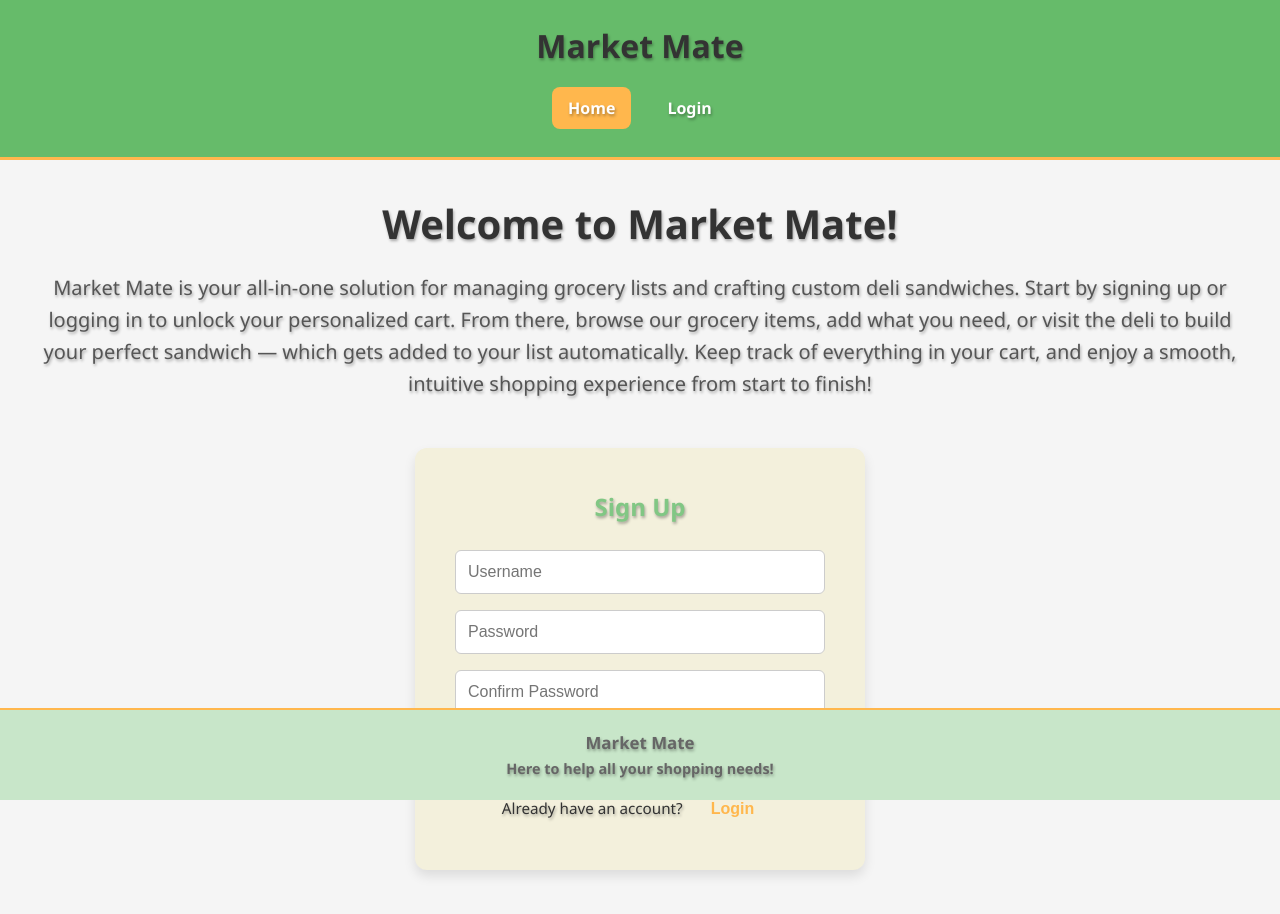
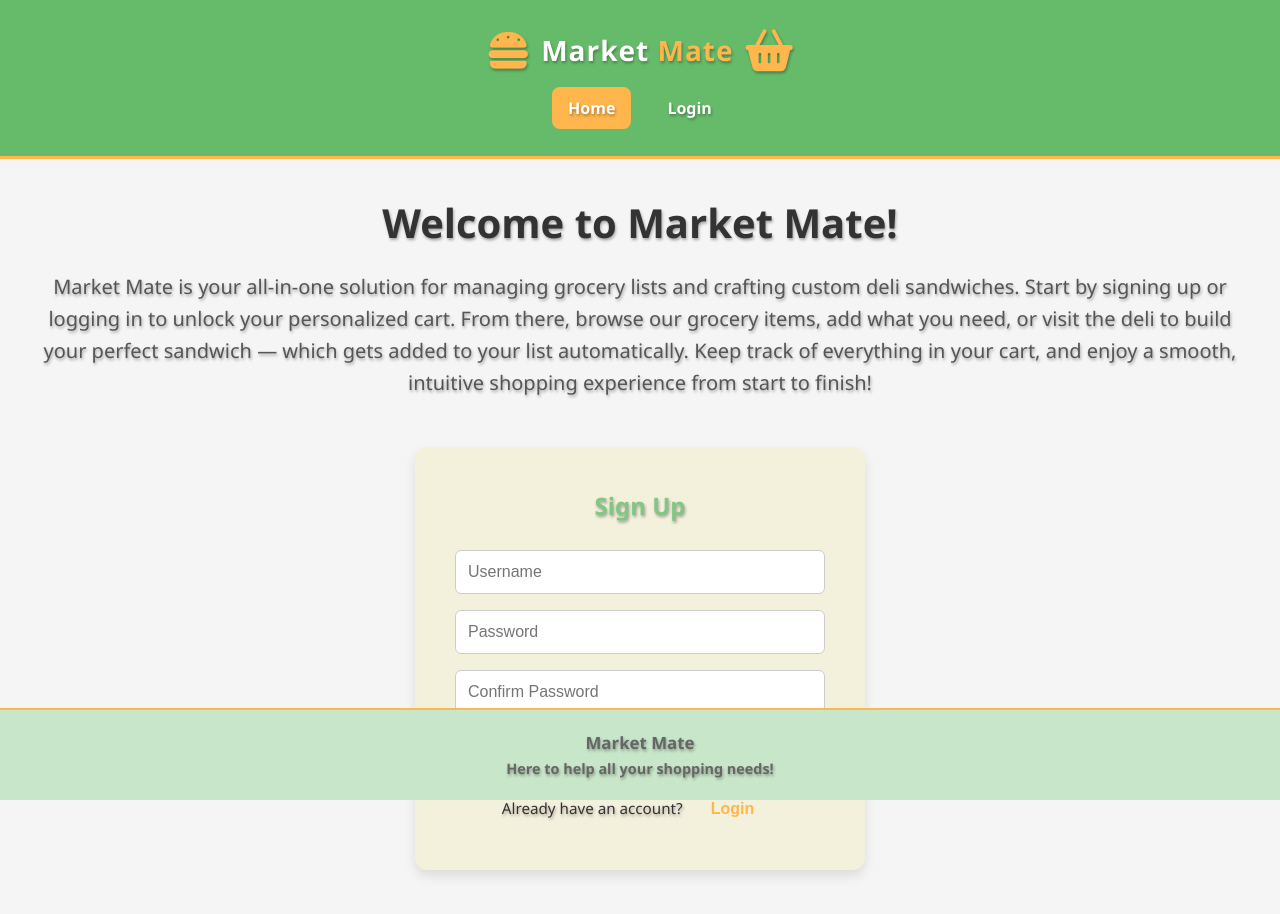
Before and after one commit to KerissaGit/Project-Market-Mate, a React app in the folder client/: page / in a window 1280 px wide. Built offline with nearby package versions, Linux system fonts and the light colour scheme; no server answers.

Commit message:
Added logo and more css. Updated Readme

```diff
--- a/client/src/components/Header.js
+++ b/client/src/components/Header.js
@@ -1,12 +1,14 @@
 import React from "react";
 import { NavLink, useLocation } from "react-router-dom";
+import MarketLogo from "./MarketLogo";
 
 function Header({ logoutUser, user }) {
     const location = useLocation();
 
     return (
         <header className="header">
-            <h1>Market Mate</h1>
+            {/* <h1>Market Mate</h1> */}
+            <MarketLogo />
             <nav className="nav-bar">
                 <ul className="nav-links">
                     <li><NavLink to="/" className="nav-link" end>Home</NavLink></li>
--- a/client/src/components/HomePage.js
+++ b/client/src/components/HomePage.js
@@ -1,6 +1,7 @@
 import React from "react";
 import { useOutletContext } from "react-router-dom";
 import Auth from "./Auth";
+import MarketLogo from "./MarketLogo";
 
 function HomePage() {
   const { user, setUser } = useOutletContext();
--- /dev/null
+++ b/client/src/components/MarketLogo.js
@@ -0,0 +1,14 @@
+import React from "react";
+import "../index.css";
+
+function MarketLogo() {
+  return (
+    <div className="market-logo">
+      <i className="fas fa-burger"></i>
+      <span className="logo-text">Market <span className="mate-highlight">Mate</span></span>
+      <i className="fas fa-shopping-basket"></i>
+    </div>
+  );
+}
+
+export default MarketLogo;
--- a/client/src/index.css
+++ b/client/src/index.css
@@ -21,6 +21,7 @@ html, body, #root {
   flex-direction: column;
   text-shadow: 1px 2px 3px rgba(0, 0, 0, 0.32);
 }
+
 
 /* Layout wrapper */
 .body {
@@ -301,7 +302,12 @@ button.cart-action:hover {
 .grocery-form h2 {
   text-align: center;
   margin-bottom: 20px;
-  color: var(--primary);
+  color: black;
+  /* text-shadow:
+    -1px -1px 0 black,
+     .5px -1px 0 black,
+    -1px  .5px 0 black,
+     .5px  .5px 0 black; */
 }
 
 .grocery-form input,
@@ -605,3 +611,30 @@ nav {
   font-size: 1.2rem;
   color: gray;
 }
+
+
+.market-logo {
+  display: flex;
+  align-items: center;
+  gap: 12px;
+  font-size: 1.75rem;
+  font-weight: bold;
+  color: white;
+  justify-content: center;
+  padding: 0.5rem;
+}
+
+.market-logo i {
+  color: var(--accent); /* your site accent color */
+  font-size: 1.5em;
+}
+
+.logo-text {
+  font-family: 'Segoe UI', sans-serif;
+  letter-spacing: 1px;
+  font-weight: 700;
+}
+
+.mate-highlight {
+  color: var(--accent);
+}
```
Also changed, not shown: README.md.
